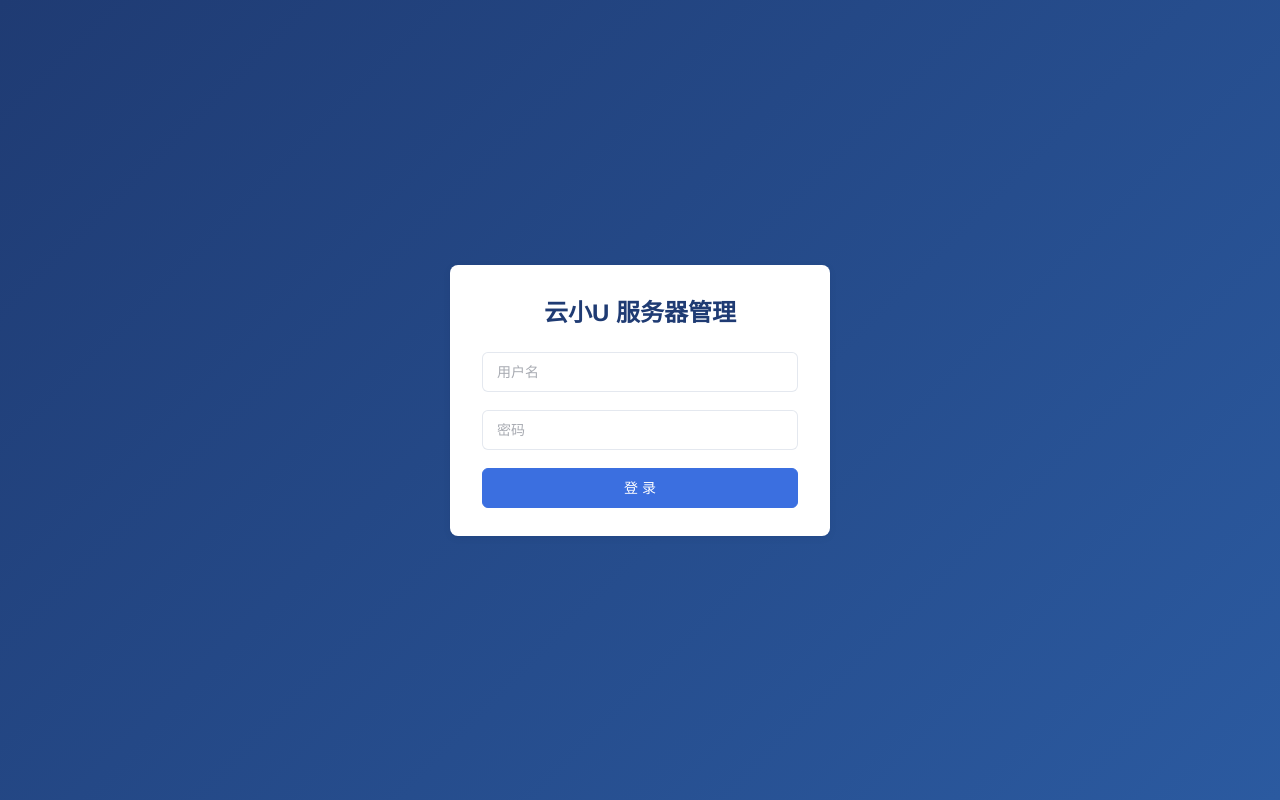
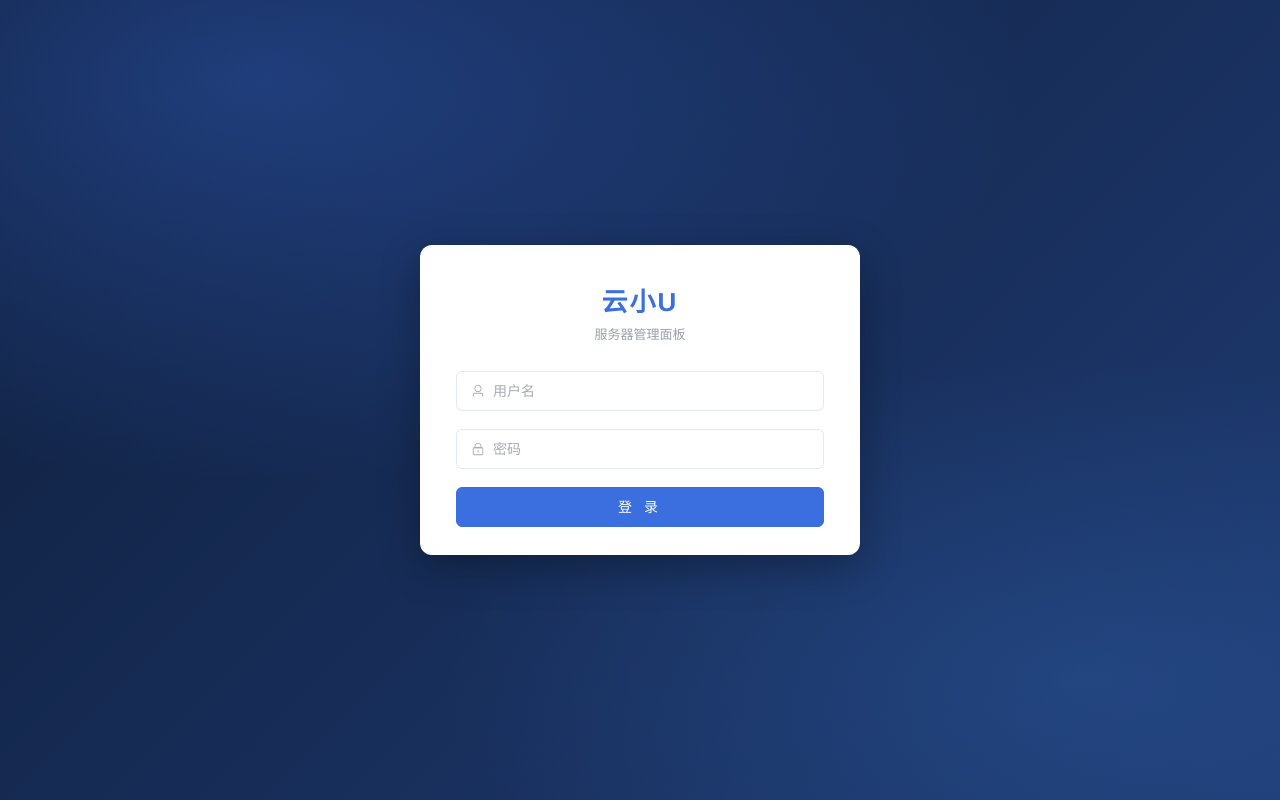
Before and after one commit to fangzhouxiaohai/yunxiaou, a Vue app in the folder apps/web/: page /login in a window 1280 px wide. Built offline with nearby package versions, Linux system fonts and the light colour scheme.

Commit message:
feat(web): 登录页视觉重做

```diff
--- a/apps/web/src/views/login/index.vue
+++ b/apps/web/src/views/login/index.vue
@@ -1,15 +1,18 @@
 <template>
   <div class="login-page">
     <el-card class="login-card">
-      <h2 class="title">云小U 服务器管理</h2>
+      <div class="brand">
+        <div class="brand-name">云小U</div>
+        <div class="brand-sub">服务器管理面板</div>
+      </div>
       <el-form :model="form" @keyup.enter="onSubmit">
         <el-form-item>
-          <el-input v-model="form.username" placeholder="用户名" size="large" />
+          <el-input v-model="form.username" placeholder="用户名" size="large" :prefix-icon="User" />
         </el-form-item>
         <el-form-item>
-          <el-input v-model="form.password" type="password" placeholder="密码" size="large" show-password />
+          <el-input v-model="form.password" type="password" placeholder="密码" size="large" show-password :prefix-icon="Lock" />
         </el-form-item>
-        <el-button type="primary" size="large" style="width: 100%" :loading="loading" @click="onSubmit">
+        <el-button type="primary" size="large" class="submit" :loading="loading" @click="onSubmit">
           登 录
         </el-button>
       </el-form>
@@ -21,6 +24,7 @@
 import { reactive, ref } from 'vue'
 import { useRouter } from 'vue-router'
 import { ElMessage } from 'element-plus'
+import { User, Lock } from '@element-plus/icons-vue'
 import { useUserStore } from '@/stores/user'
 
 const router = useRouter()
@@ -48,11 +52,28 @@ async function onSubmit() {
 
 <style scoped lang="scss">
 .login-page {
-  height: 100%; display: flex; align-items: center; justify-content: center;
-  background: linear-gradient(135deg, #1f3b73, #2b5aa0);
+  height: 100%;
+  display: flex;
+  align-items: center;
+  justify-content: center;
+  background:
+    radial-gradient(ellipse 60% 50% at 20% 10%, rgba(59, 111, 224, 0.35), transparent),
+    radial-gradient(ellipse 50% 40% at 85% 85%, rgba(43, 90, 160, 0.4), transparent),
+    linear-gradient(135deg, #0f1f3d, #1f3b73);
 }
 .login-card {
-  width: 380px; padding: 8px 12px;
-  .title { text-align: center; margin-bottom: 24px; color: #1f3b73; }
+  width: min(440px, 92vw);
+  border-radius: 12px;
+  box-shadow: 0 12px 40px rgba(0, 0, 0, 0.3);
+  animation: rise 0.4s ease-out;
+  :deep(.el-card__body) { padding: 36px 36px 28px; }
+  .brand { text-align: center; margin-bottom: 28px; }
+  .brand-name { font-size: 26px; font-weight: 700; color: var(--brand); letter-spacing: 2px; }
+  .brand-sub { margin-top: 6px; font-size: 13px; color: var(--text-3); }
+  .submit { width: 100%; letter-spacing: 4px; }
+}
+@keyframes rise {
+  from { opacity: 0; transform: translateY(16px); }
+  to { opacity: 1; transform: translateY(0); }
 }
 </style>
```
